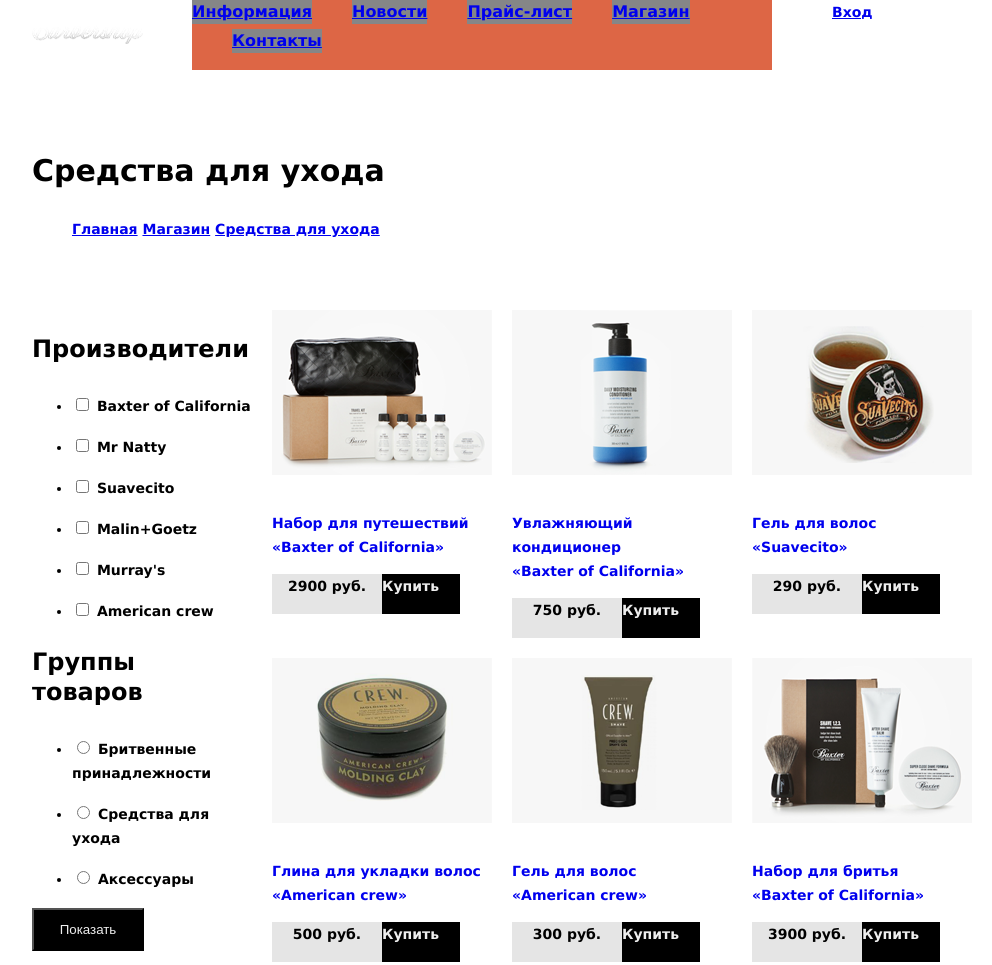
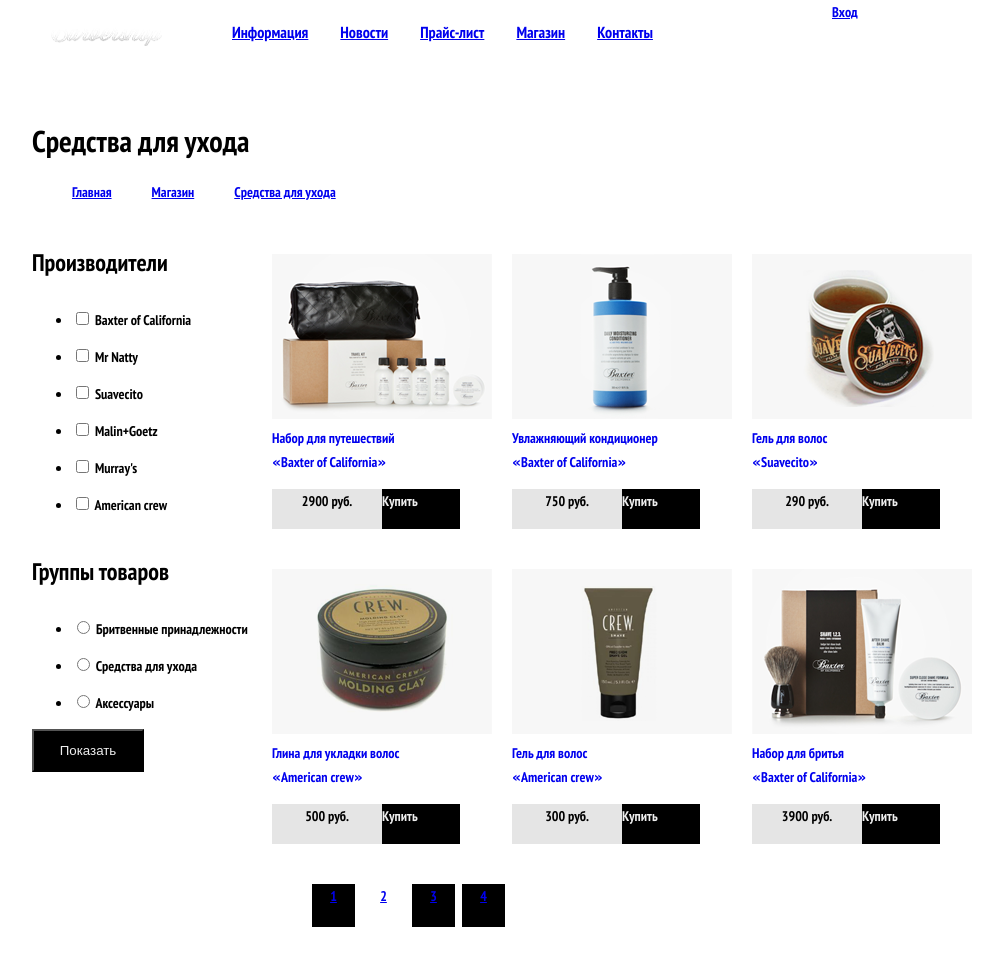
Before and after one commit to VesperLynd309/206599-barbershop, a plain HTML site: page catalog.html in a window 1280 px wide. Shown: the top 965 px of the page, without its empty margins (138-1130 px from the left). Drawn offline with Linux system fonts and the light colour scheme; a web font is replaced by a local one.

Commit message:
Сетка барбершопа

```diff
--- a/catalog.html
+++ b/catalog.html
@@ -6,7 +6,7 @@
     <title>Барбершоп «Бородинский» - Каталог товаров</title>
   </head>
   <body>
-    <header class="main-header">
+    <header class="main-header-catalog">
       <div class="container clearfix">
         <a class="index-logo-catalog" href="#">
           <img src="img/catalog-logo.png" width="111" height="24" alt="Барбершоп «Бородинский»">
@@ -37,7 +37,7 @@
     </header>
     <main>
       <div class="container">
-        <h2>Средства для ухода</h2>
+        <h2 class="catalog-title">Средства для ухода</h2>
         <div class="breadcrumbs">
           <ul>
             <li>
@@ -54,7 +54,7 @@
         <div class="catalog-content clearfix">
           <div class="catalog-content-left">
             <form action="https://echo.htmlacademy.ru" method="get">
-              <h3>Производители</h3>
+              <h3 class="manufacturers">Производители</h3>
               <ul>
                 <li>
                   <input id="baxter-of-california" type="checkbox" name="baxter-of-california"/>
@@ -81,7 +81,7 @@
                   <label for="american-crew">American crew</label>
                 </li>
               </ul>
-              <h3>Группы товаров</h3>
+              <h3 class="groups">Группы товаров</h3>
               <ul>
                 <li>
                   <input id="shaving-items" type="radio" name="group-item">
@@ -105,11 +105,9 @@
                 <a href="#">
                   <img src="img/catalog-item1.png" width="220" height="165" alt="Набор для путешествий «Baxter of California»">
                 </a>
-                <a href="#">
-                  <p class="item-info">
-                    <span class="desc">Набор для путешествий</span>
-                    <span class="manufacturer">«Baxter of California»</span>
-                  </p>
+                <a class="item-info" href="#">
+                  <span class="desc">Набор для путешествий</span>
+                  <span class="manufacturer">«Baxter of California»</span>
                 </a>
                 <div class="selling">
                   <div class="price">2900 руб.</div>
@@ -120,11 +118,9 @@
                 <a href="#">
                   <img src="img/catalog-item2.png" width="220" height="165" alt="Увлажняющий кондиционер «Baxter of California»">
                 </a>
-                <a href="#">
-                  <p class="item-info">
-                    <span class="desc">Увлажняющий кондиционер</span>
-                    <span class="manufacturer">«Baxter of California»</span>
-                  </p>
+                <a class="item-info" href="#">
+                  <span class="desc">Увлажняющий кондиционер</span>
+                  <span class="manufacturer">«Baxter of California»</span>
                 </a>
                 <div class="selling">
                   <div class="price">750 руб.</div>
@@ -135,11 +131,9 @@
                 <a href="#">
                   <img src="img/catalog-item3.png" width="220" height="165" alt="Гель для волос «Suavecito»">
                 </a>
-                <a href="#">
-                  <p class="item-info">
+                <a class="item-info" href="#">
                   <span class="desc">Гель для волос</span>
                   <span class="manufacturer">«Suavecito»</span>
-                  </p>
                 </a>
                 <div class="selling">
                   <div class="price">290 руб.</div>
@@ -150,11 +144,9 @@
                 <a href="#">
                   <img src="img/catalog-item4.png" width="220" height="165" alt="Глина для укладки волос «American crew»">
                 </a>
-                <a href="#">
-                  <p class="item-info">
+                <a class="item-info" href="#">
                   <span class="desc">Глина для укладки волос</span>
                   <span class="manufacturer">«American crew»</span>
-                  </p>
                 </a>
                 <div class="selling">
                   <div class="price">500 руб.</div>
@@ -164,10 +156,10 @@
               <article class="item">
                 <a href="#">
                   <img src="img/catalog-item5.png" width="220" height="165" alt="Гель для волос «American crew»">
-                  <p class="item-info">
+                </a>
+                <a class="item-info" href="#">
                   <span class="desc">Гель для волос</span>
                   <span class="manufacturer">«American crew»</span>
-                  </p>
                 </a>
                 <div class="selling">
                   <div class="price">300 руб.</div>
@@ -178,11 +170,9 @@
                 <a href="#">
                   <img src="img/catalog-item6.png" width="220" height="165" alt="Набор для бритья «Baxter of California»">
                 </a>
-                <a href="#">
-                  <p class="item-info">
+                <a class="item-info" href="#">
                   <span class="desc">Набор для бритья</span>
                   <span class="manufacturer">«Baxter of California»</span>
-                  </p>
                 </a>
                 <div class="selling">
                   <div class="price">3900 руб.</div>
--- a/css/style.css
+++ b/css/style.css
@@ -1,9 +1,9 @@
 @font-face {
-  font-family: PT Sans Narrow;
-  src: url(fonts/ptsansnarrow.woff);
-  src: url(fonts/ptsansnarrow.woff2);
-  src: url(fonts/ptsansnarrowbold.woff);
-  src: url(fonts/ptsansnarrowbold.woff2);
+  font-family: 'PT Sans Narrow';
+  src: url(../fonts/ptsansnarrow.woff);
+  src: url(../fonts/ptsansnarrow.woff2);
+  src: url(../fonts/ptsansnarrowbold.woff);
+  src: url(../fonts/ptsansnarrowbold.woff2);
 }
 
 html,
@@ -14,12 +14,13 @@ body {
   font-weight: bold;
   color: #000000;
   min-width: 1122px;
-  min-height: 1750px;
+  min-height: 1250px;
   margin: 0;
   padding: 0;
 }
 
 body {
+  /* Фоновый черный временно отключен, чтобы не мешал */
   /*background: #000000 url("barbershop-index-grid.jpg") no-repeat 50% 3px;*/
   background-size: 1122px auto;
 }
@@ -52,8 +53,10 @@ h3 {
   float: left;
   width: 140px;
   margin-right: 20px;
-  padding-top: 20px;
+  padding-top: 22px;
+  padding-left: 19px;
   min-height: 70px;
+  box-sizing: border-box;
 }
 
 .main-header {
@@ -74,7 +77,7 @@ h3 {
 
 .main-navigation li {
   display: inline-block;
-  vertical-align: top;
+  vertical-align: middle;
   font-size: 16px;
   margin-right: 40px;
 }
@@ -83,23 +86,21 @@ h3 {
   float: left;
   width: 540px;
   min-height: 70px;
-  background-color: #dd6645;
   font-size: 0px;
 }
 
 .main-navigation-catalog li {
   display: inline-block;
-  margin-right: 40px;
-  background-color: #858687;
   font-size: 16px;
 }
 
-.main-navigation-catalog li:last-child {
-  margin-right: 0;
+.main-navigation-catalog a {
+  display: block;
+  padding: 20px 32px;
 }
 
-.main-navigation-catalog li:first-child {
-  margin-left: -40px;
+.main-navigation-catalog a:first-child {
+  padding-left: 0;
 }
 
 .user-block {
@@ -206,25 +207,19 @@ h3 {
 
 /* КАТАЛОГ ТОВАРА */
 
-.breadcrumbs  {
-  padding-bottom: 55px;
-}
-
-.breadcrumbs li {
-  display: inline-block;
-  vertical-align: top;
-}
 
 .catalog-item-content-left {
   float: left;
   width: 460px;
   min-height: 500px;
+  margin-top: 50px;
 }
 
 .image-small .item-photo {
   float: left;
   width: 140px;
   margin-right: 20px;
+  margin-top: 20px;
   min-height: 149px;
 }
 
@@ -236,17 +231,19 @@ h3 {
   float: right;
   width: 390px;
   min-height: 530px;
+  margin-top: 70px;
+  margin-bottom: 50px;
 }
 
 .availability {
   float: left;
   width: 90px;
-  min-height: 60px;
+  min-height: 40px;
 }
 .article {
   float: right;
   width: 140px;
-  min-height: 60px;
+  min-height: 40px;
   color: #e5e5e5;
 }
 
@@ -277,18 +274,47 @@ h3 {
 .composition {
   font-size: 24px;
   line-height: 30px;
+  margin-top: 65px;
 }
 
 /* КАТАЛОГ */
+
+.main-header-catalog {
+  margin-bottom: 50px;
+}
+
+.catalog-title,
+.catalog-item-title {
+  margin-bottom: 18px;
+}
+
+.breadcrumbs ul {
+  font-size: 0;
+}
+
+.breadcrumbs li {
+  display: inline-block;
+  vertical-align: top;
+  font-size: 14px;
+}
+
+.breadcrumbs a {
+  padding: 0 40px;
+}
+
+.breadcrumbs a:first-child {
+  padding-left: 0;
+}
 
 .catalog-content-left {
   float: left;
   width: 220px;
   min-height: 570px;
+  margin-top: 20px;
 }
 
-.catalog-content-left li {
-  margin-bottom: 17px;
+.catalog-content li {
+  margin-bottom: 13px;
 }
 
 .catalog-content-left .btn {
@@ -300,7 +326,13 @@ h3 {
   float: right;
   width: 700px;
   min-height: 680px;
+  margin-top: 50px;
 }
+
+.groups {
+  margin-top: 40px;
+}
+
 
 article {
   float: left;
@@ -315,18 +347,18 @@ article:nth-child(3n) {
 }
 
 .desc {
-  float: left;
+  display: inline-block;
+  vertical-align: top;
   width: 220px;
 }
 
 .manufacturer {
-  float: left;
+  display: inline-block;
+  vertical-align: top;
   width: 220px;
 }
 
-.item img,
-.manufacturer,
-.selling {
+.manufacturer {
   margin-bottom: 15px;
 }
 
@@ -351,5 +383,4 @@ article:nth-child(3n) {
 
 .pagination .disabled {
   background-color: #ffffff;
-
 }
```
Also changed, not shown: catalog-item.html (+1 -1 lines).
